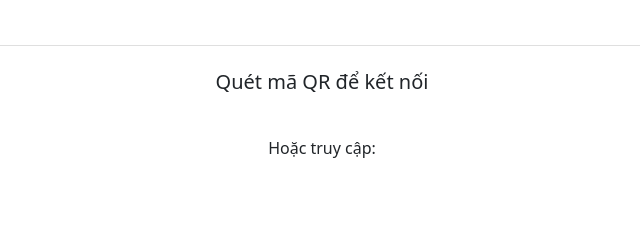
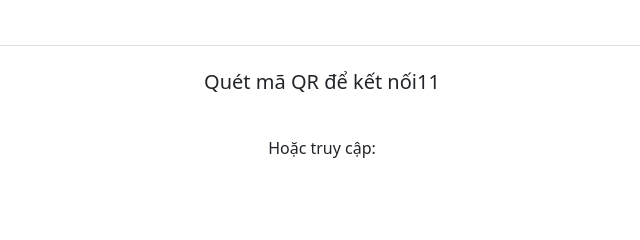
Before and after one commit to Thanhtin5520/QuetQR, a website: page index.html in a window 1280 px wide. Shown: the part 188-428 px from the top of the page, 318-958 px from the left. Drawn offline with nearby package versions, Linux system fonts and the light colour scheme; no server answers.

Commit message:
Cập nhật index.html

```diff
--- a/index.html
+++ b/index.html
@@ -47,7 +47,7 @@
 
         <!-- Mã QR kết nối -->
         <div class="qr-container">
-            <h5>Quét mã QR để kết nối</h5>
+            <h5>Quét mã QR để kết nối11</h5>
             <div id="qrcode"></div>
             <p class="mt-2">Hoặc truy cập: <span id="connectionUrl"></span></p>
         </div>
```
